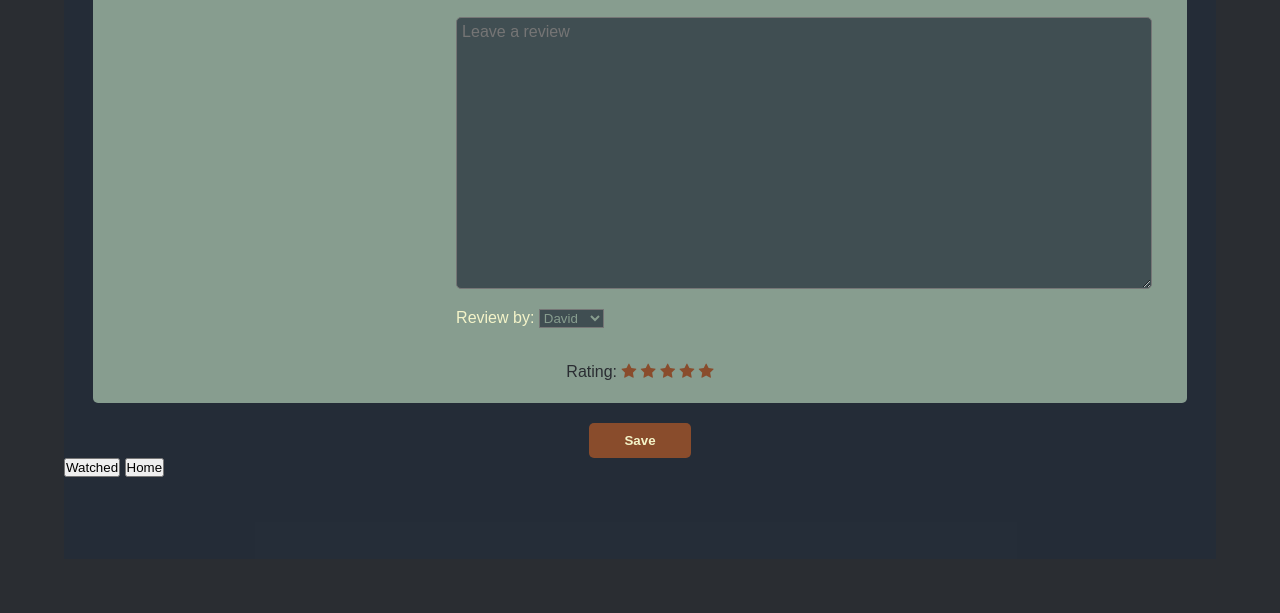
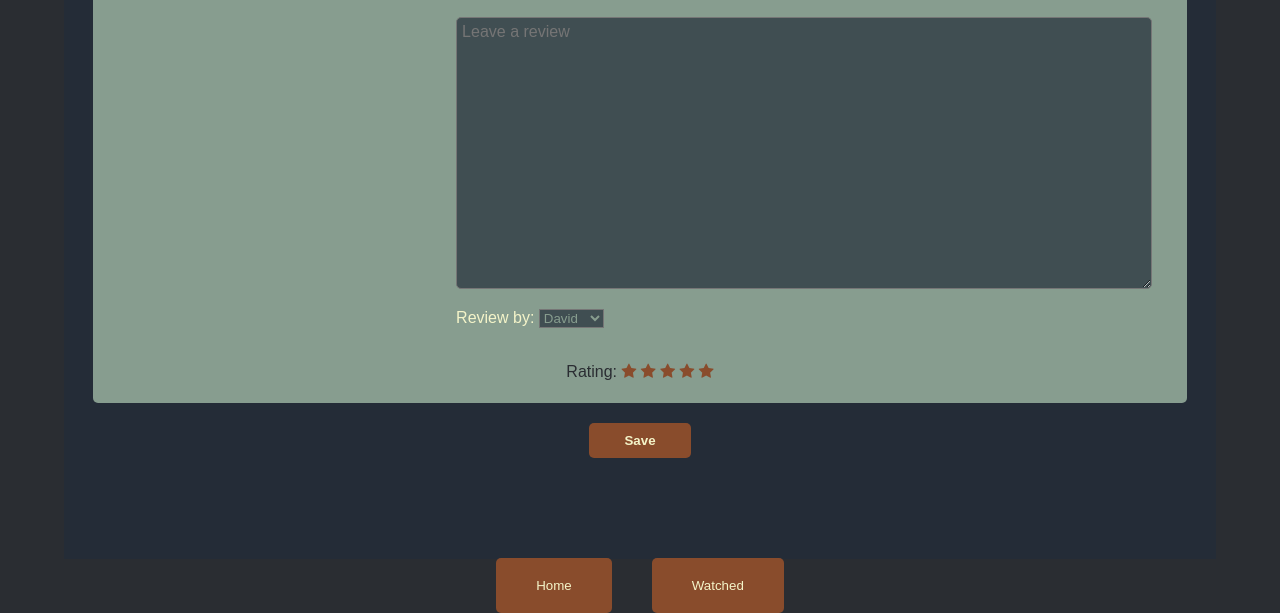
Before and after one commit to DavidfariaGIT/JS-final-Project-inter-1, a plain HTML site: page review.html in a window 1280 px wide. Shown: the part 241-854 px from the top of the page. Before the commit the page ends 800 px from the top, so only its background shows below. Drawn offline with Linux system fonts and the light colour scheme.

Commit message:
added nav buttons on review page, fixed sizing width on recent section

```diff
--- a/review.css
+++ b/review.css
@@ -145,3 +145,24 @@ textarea {
     background-color: rgba(35, 45, 58, 0.7);
     color: #879d8f;
 }
+
+#nav-container {
+display: flex;
+justify-content: center;
+gap: 40px;
+margin-top: 100px;
+}
+
+.nav-buttons {
+    background-color: #894c2c;
+    color: #F4F4C9;
+    border-radius: 5px;
+    border-style: none;
+    padding: 20px 40px 20px 40px;
+}
+
+.nav-buttons:hover {
+   background-color: #F4F4C9;
+   color: #894c2c;
+
+}
--- a/review.html
+++ b/review.html
@@ -48,8 +48,11 @@
             <div id="save-button-container">
                 <button id="save-button">Save</button>
             </div>
-            <a href="watched.html"><button>Watched</button></a>
-            <a href="index.html"><button>Home</button></a>
+            <section id="nav-container">
+                <a href="index.html"><button class="nav-buttons">Home</button></a>
+            <a href="watched.html"><button class="nav-buttons">Watched</button></a>
+
+            </section>
         </div>
 
 
--- a/styles.css
+++ b/styles.css
@@ -300,7 +300,7 @@ body {
     padding: 20px;
     height: 400px;
     padding-bottom: 100px;
-    width: 97.5%;
+
 
 }
 
```
Also changed, not shown: watched.css (line endings or trailing spaces).
